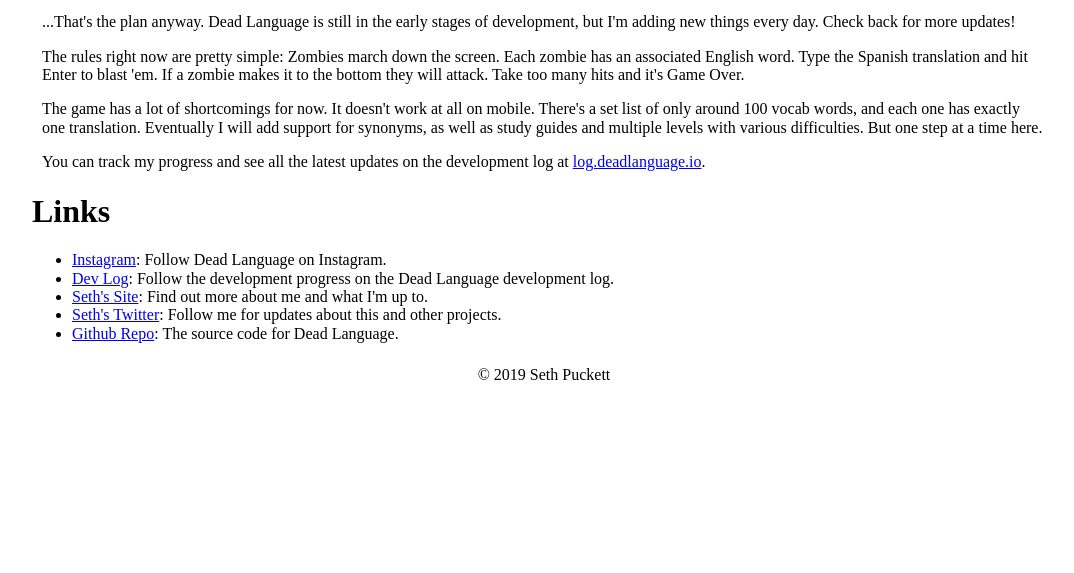
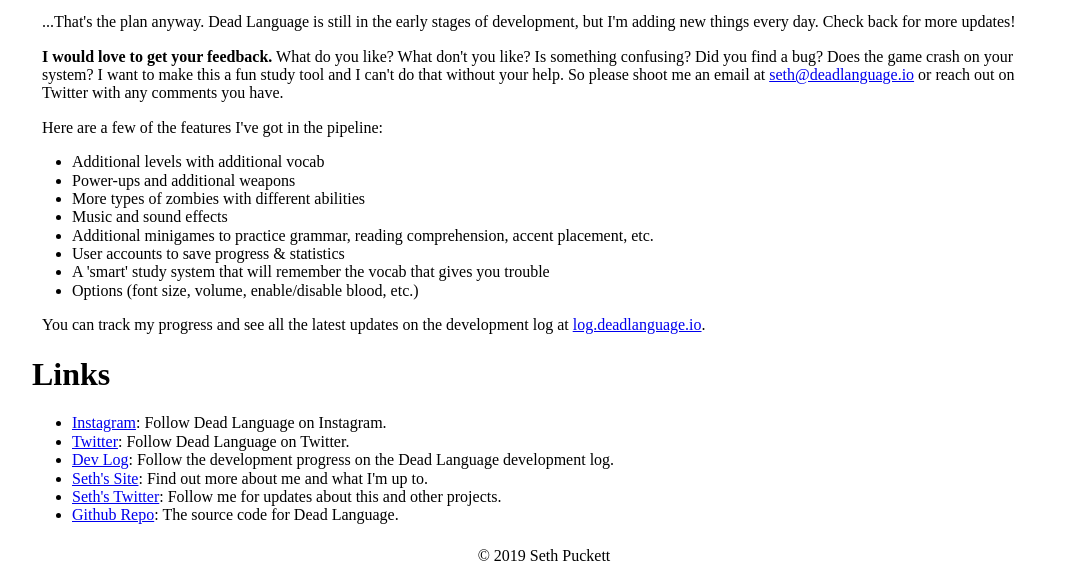
Before and after one commit to sethpuckett/dead-language, a website built with webpack: page index.html in a window 1280 px wide. Shown: the part 823-1396 px from the top of the page, without its empty margins (96-1170 px from the left). Before the commit the page ends 1214 px from the top, so only its background shows below. Built offline with nearby package versions, Linux system fonts and the light colour scheme; files whose address does not match are found by name.

Commit message:
website updates

```diff
--- a/index.html
+++ b/index.html
@@ -28,10 +28,20 @@
         ...That's the plan anyway. Dead Language is still in the early stages of development, but I'm adding new things every day. Check back for more updates!
       </p>
       <p>
-        The rules right now are pretty simple: Zombies march down the screen. Each zombie has an associated English word. Type the Spanish translation and hit Enter to blast 'em. If a zombie makes it to the bottom they will attack. Take too many hits and it's Game Over.
+        <strong>I would love to get your feedback.</strong> What do you like? What don't you like? Is something confusing? Did you find a bug? Does the game crash on your system? I want to make this a fun study tool and I can't do that without your help. So please shoot me an email at <a href="mailto:seth@deadlanguage.io">seth@deadlanguage.io</a> or reach out on Twitter with any comments you have.
       </p>
       <p>
-        The game has a lot of shortcomings for now. It doesn't work at all on mobile. There's a set list of only around 100 vocab words, and each one has exactly one translation. Eventually I will add support for synonyms, as well as study guides and multiple levels with various difficulties. But one step at a time here.
+        Here are a few of the features I've got in the pipeline:
+        <ul>
+          <li>Additional levels with additional vocab</li>
+          <li>Power-ups and additional weapons</li>
+          <li>More types of zombies with different abilities</li>
+          <li>Music and sound effects</li>
+          <li>Additional minigames to practice grammar, reading comprehension, accent placement, etc.</li>
+          <li>User accounts to save progress & statistics</li>
+          <li>A 'smart' study system that will remember the vocab that gives you trouble</li>
+          <li>Options (font size, volume, enable/disable blood, etc.)</li>
+        </ul>
       </p>
       <p>
         You can track my progress and see all the latest updates on the development log at <a href="https://www.log.deadlanguage.io">log.deadlanguage.io</a>.
@@ -40,8 +50,9 @@
         Links
       </h1>
       <ul>
-        <li><a href="https://www.instagram.com/deadlanguagegame/">Instagram</a>: Follow Dead Language on Instagram.</li>
-        <li><a href="https://www.log.deadlanguage.io">Dev Log</a>: Follow the development progress on the Dead Language development log.</li>
+        <li><a href="https://www.instagram.com/deadlanguagegame/" target="_blank">Instagram</a>: Follow Dead Language on Instagram.</li>
+        <li><a href="https://twitter.com/deadlanguageio" target="_blank">Twitter</a>: Follow Dead Language on Twitter.</li>
+        <li><a href="https://www.log.deadlanguage.io" target="_blank">Dev Log</a>: Follow the development progress on the Dead Language development log.</li>
         <li><a href="https://www.sethpuckett.com/" target="_blank">Seth's Site</a>: Find out more about me and what I'm up to.</li>
         <li><a href="https://twitter.com/sethpuckett" target="_blank">Seth's Twitter</a>: Follow me for updates about this and other projects.</li>
         <li><a href="https://github.com/sethpuckett/dead-language" target="_blank">Github Repo</a>: The source code for Dead Language.</li>
--- a/js/screens/titleMenu/TitleMenu.js
+++ b/js/screens/titleMenu/TitleMenu.js
@@ -13,8 +13,8 @@
     this.zombieManager = new TitleZombieManager(this);
     this.spawnManager = new TitleSpawnManager(this);
     this.menuOptions = [
+      { text: 'Target Practice', key: 'practice' },
       { text: 'Start Demo', key: 'start' },
-      { text: 'Target Practice', key: 'practice' },
     ];
     this.currentSelection = 0;
     this.selectedOption = '';
```
